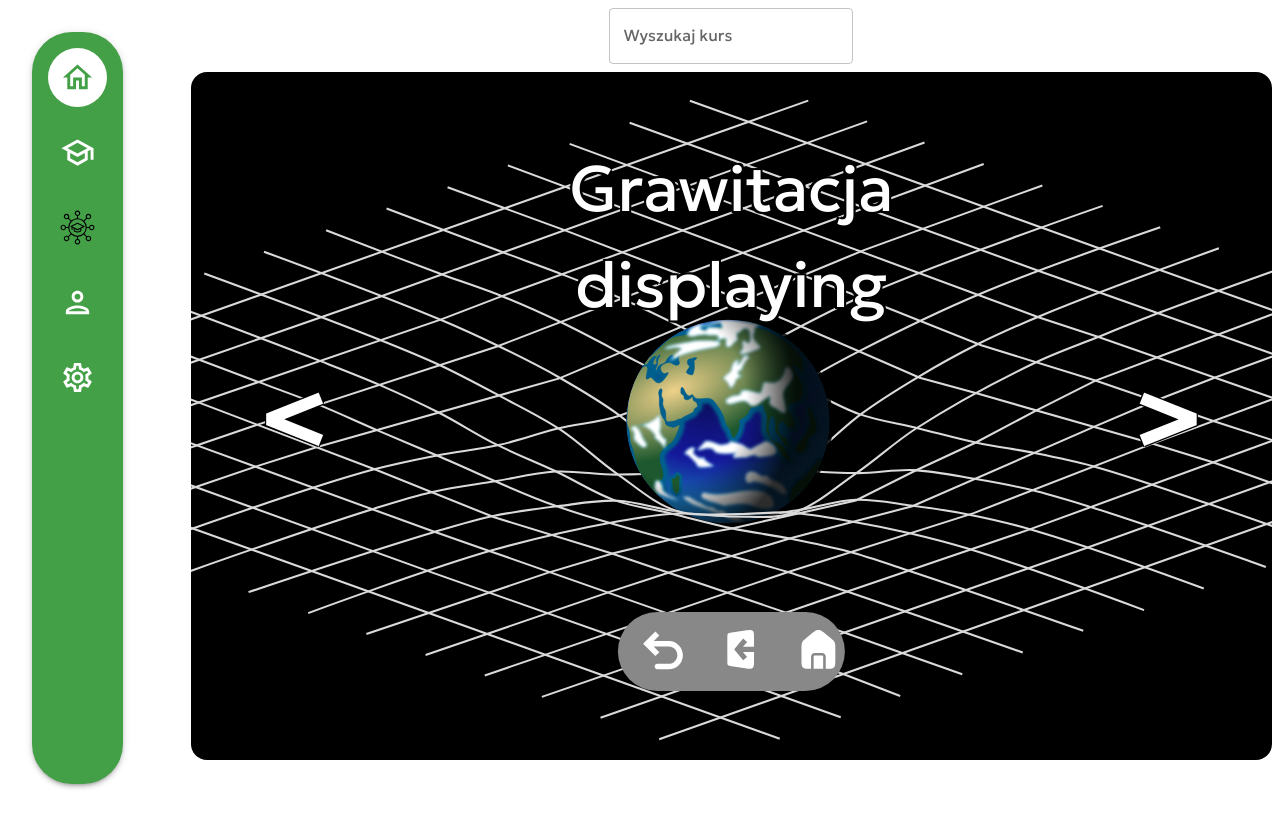
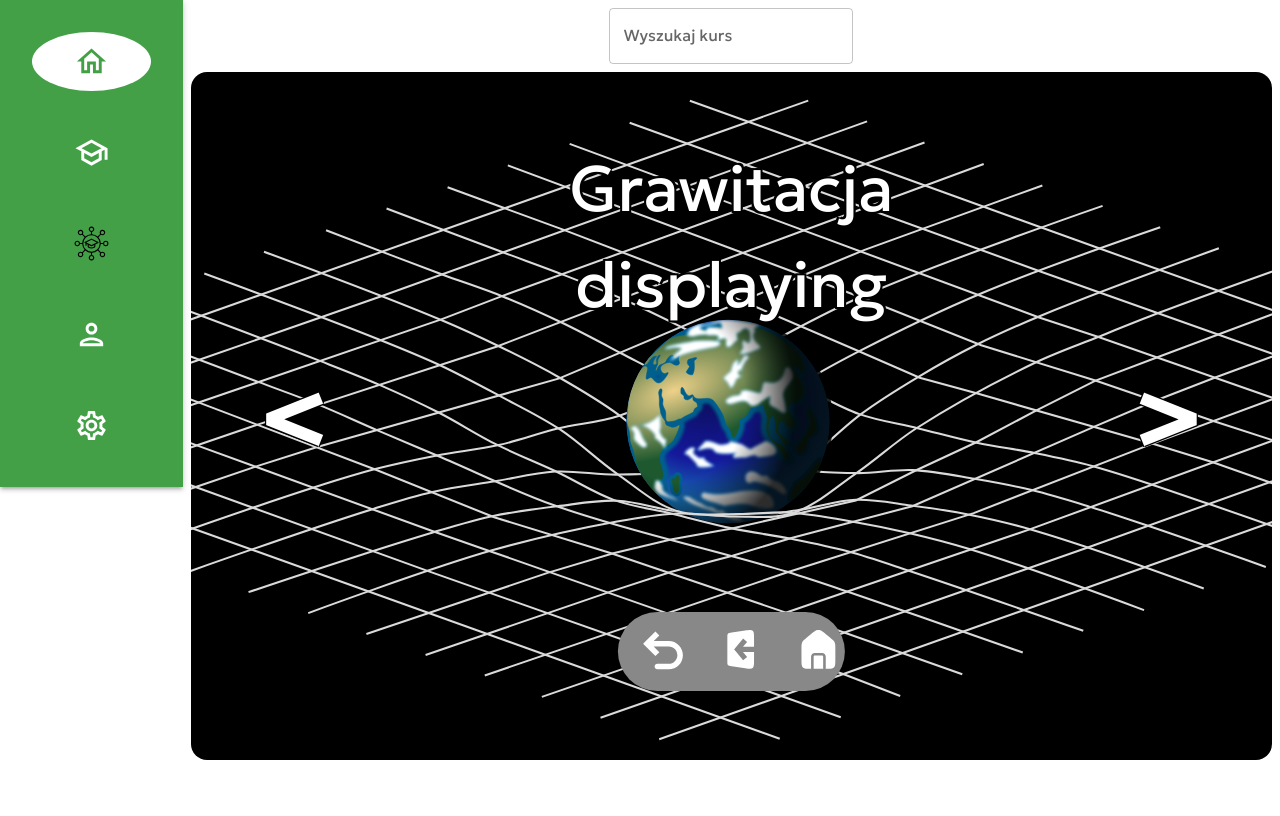
Before and after one commit to EdutieProject/edutie-frontend, a React (Vite) app in the folder edutie-frontend/: page /dziedzina in a window 1280 px wide. Built offline with nearby package versions, Linux system fonts and the light colour scheme.

Commit message:
Nav Layout changed to stripe (non-floating)

```diff
--- a/edutie-frontend/src/components/Global/NavBar.jsx
+++ b/edutie-frontend/src/components/Global/NavBar.jsx
@@ -66,7 +66,7 @@ function NavElement({item}) {
   );
 }
 
-export default function NavBar(height="auto") {
+export default function NavBar() {
   const theme = useTheme();
 
   const styles = {
@@ -74,11 +74,9 @@ export default function NavBar(height="auto") {
       display: "flex",
       flexDirection: "column",
       backgroundColor: theme.palette.primary.main,
-      gap: theme.spacing(2),
-      padding: theme.spacing(2),
-      boxShadow: 3,
-      borderRadius: 10,
-      height: height
+      gap: theme.spacing(4),
+      padding: theme.spacing(4),
+      boxShadow: 3
     },
     wrapperBox: {
       display: "flex",
@@ -87,14 +85,12 @@ export default function NavBar(height="auto") {
   };
 
   return (
-    <Box sx={styles.wrapperBox}>
-      <Box sx={styles.navBox}>
+    <Box sx={styles.navBox}>
         {
           navElements.map(
             (item) => <NavElement key={item.id} item={item}/>
             )
         }
-      </Box>
     </Box>
   );
 }
--- a/edutie-frontend/src/pages/layout/NavLayout.jsx
+++ b/edutie-frontend/src/pages/layout/NavLayout.jsx
@@ -10,8 +10,7 @@ export default function NavLayout({ children, mode }){
         screenBox: {
             display: "flex",
             flexDirection: "row",
-            justifyItems: "stretch",
-            paddingX: theme.spacing(2)
+            justifyItems: "stretch"
         },
         contentBox: {
             flexGrow: 1,
```
